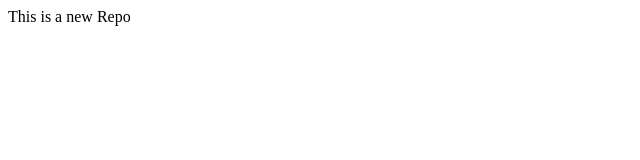
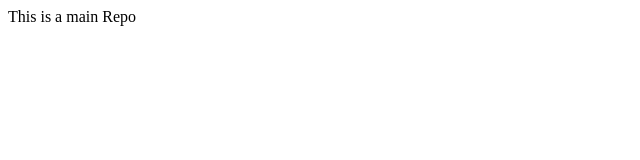
Before and after one commit to Pavan-Kumar-01/LocalRepo, a plain HTML site: page index.html in a window 1280 px wide. Shown: the full height of the page, 0-640 px from the left. Drawn offline with Linux system fonts and the light colour scheme.

Commit message:
main repo

```diff
--- a/index.html
+++ b/index.html
@@ -1,3 +1 @@
-<p>
-    This is a new Repo
-</p>
+<p> This is a main Repo </p>
```
